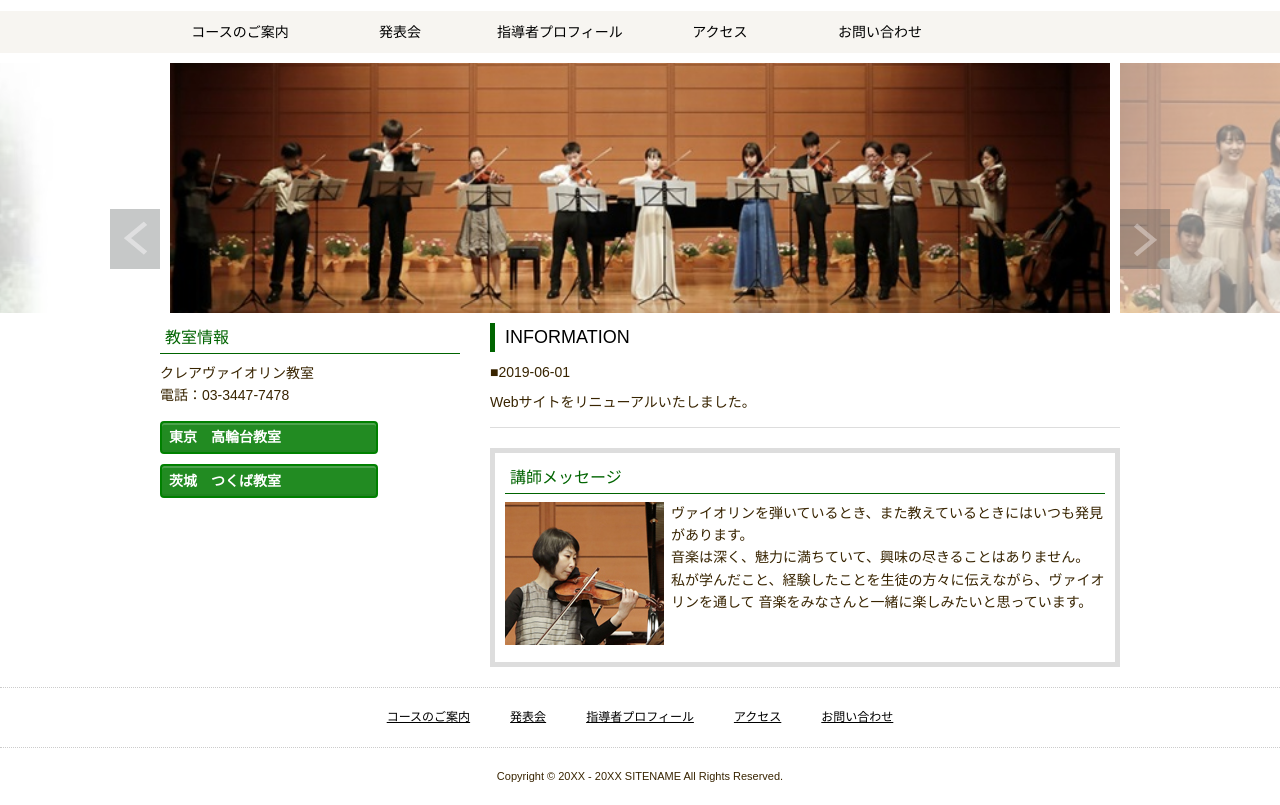
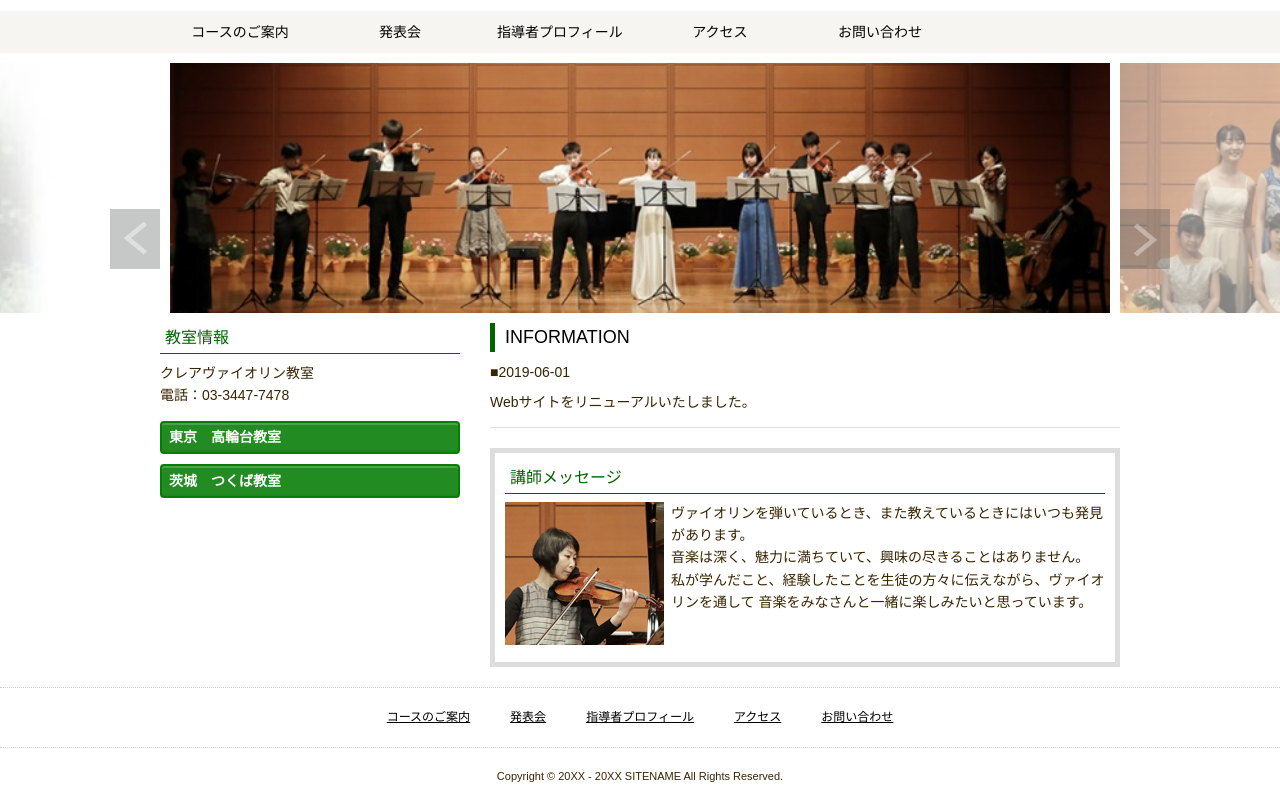
Before and after one commit to deduce1230/KREA_WEB, a plain HTML site: page index.html in a window 1280 px wide. Shown: the part 89-894 px from the top of the page. Drawn offline with Linux system fonts and the light colour scheme.

Commit message:
Add files via upload

```diff
--- a/css/style.css
+++ b/css/style.css
@@ -216,9 +216,8 @@ header h1 {
 }
 
 .btn-square-so-pop {
-  width:200px;
   position: relative;
-  display: inline-block;
+  display: block;
   padding: 0.25em 0.5em;
   text-decoration: none;
   color: #FFF;
```
